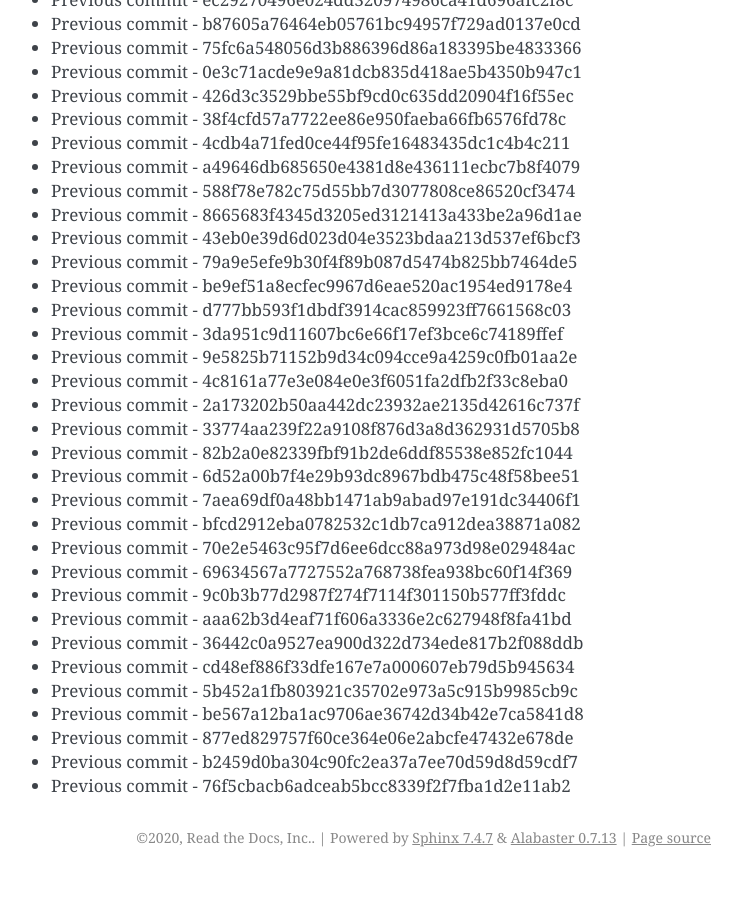
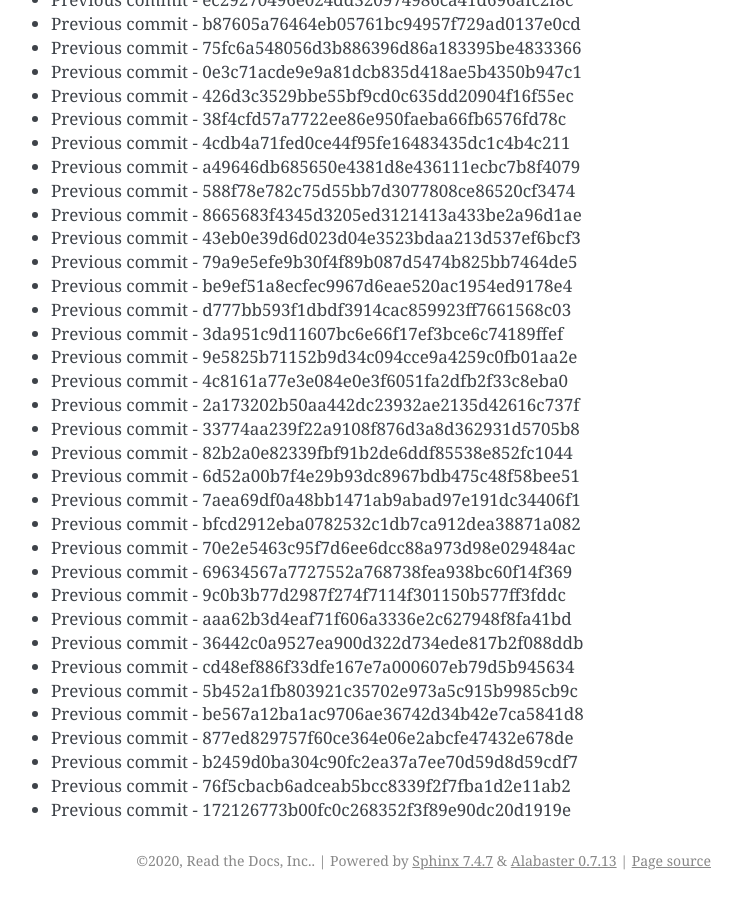
Before and after one commit to readthedocs/rtd-git-stresstest, a Sphinx documentation site: the page built from docs/updates.rst, in a window 1280 px wide and 900 px high, scrolled down 33114 px. Shown: the whole window, without its empty margins (399-1141 px from the left). Built offline with Sphinx 7.4.7, drawn with Linux system fonts in a browser that asks for light colours; before the commit the page ends 33991 px from its top, so only the background shows below that.

Commit message:
Generating commit from previous: 172126773b00fc0c268352f3f89e90dc20d1919e

```diff
--- a/docs/updates.rst
+++ b/docs/updates.rst
@@ -1423,3 +1423,4 @@ It can be tested for any performance characteristics.
 * Previous commit - 877ed829757f60ce364e06e2abcfe47432e678de
 * Previous commit - b2459d0ba304c90fc2ea37a7ee70d59d8d59cdf7
 * Previous commit - 76f5cbacb6adceab5bcc8339f2f7fba1d2e11ab2
+* Previous commit - 172126773b00fc0c268352f3f89e90dc20d1919e
```
